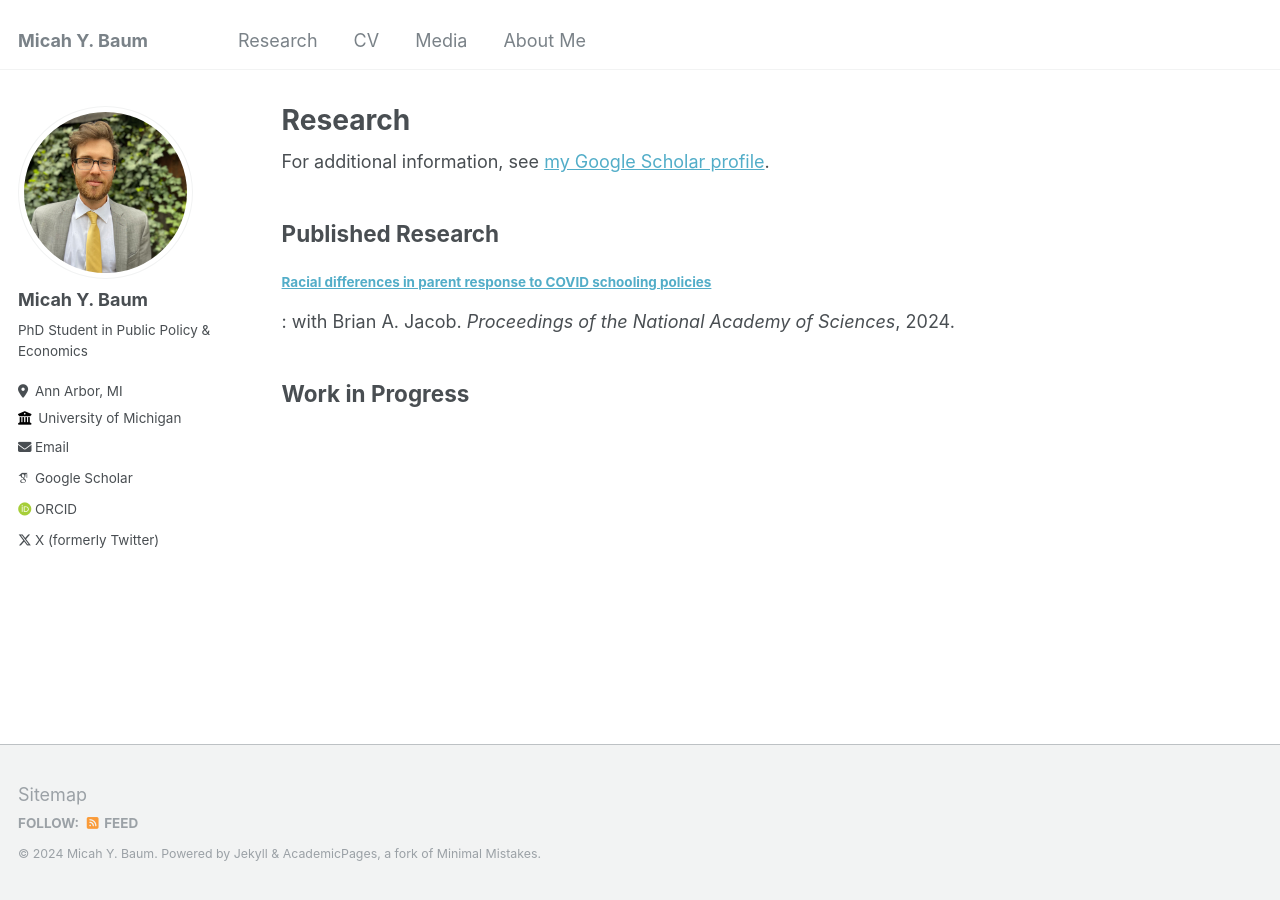
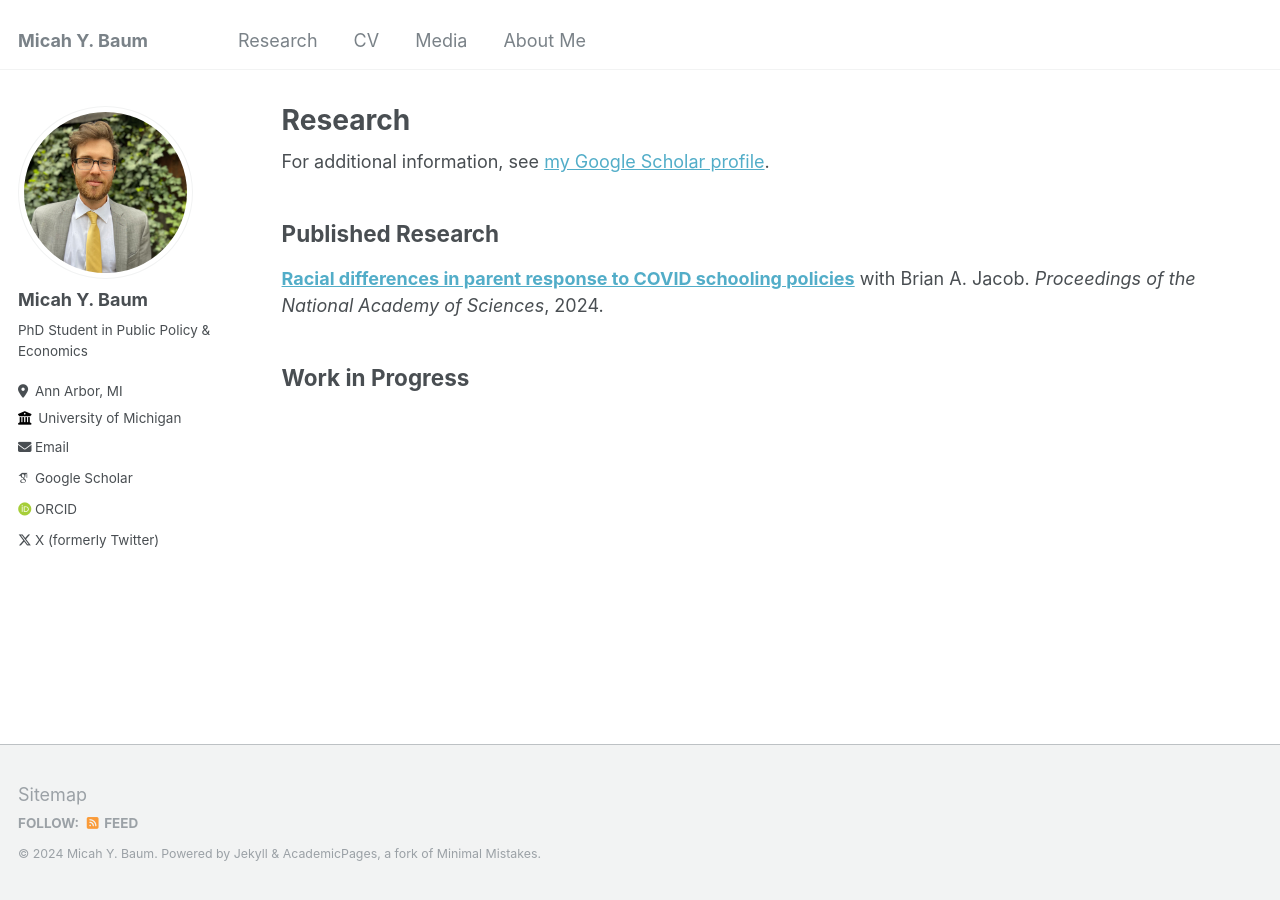
Before and after one commit to micah-baum/micah-baum.github.io, a Jekyll site: the page built from _pages/research.md, in a window 1280 px wide. Built offline with Jekyll 4.4.1, drawn with Linux system fonts in a browser that asks for light colours; some web fonts are replaced.

```diff
--- a/_pages/research.md
+++ b/_pages/research.md
@@ -12,8 +12,8 @@ author_profile: true
 {% include base_path %}
 
 ## Published Research
-#### [Racial differences in parent response to COVID schooling policies](https://micah-baum.github.io/files/baum-jacob-pnas-2024.pdf)
-:    with Brian A. Jacob. _Proceedings of the National Academy of Sciences_, 2024.
+**[Racial differences in parent response to COVID schooling policies](https://micah-baum.github.io/files/baum-jacob-pnas-2024.pdf)**
+with Brian A. Jacob. _Proceedings of the National Academy of Sciences_, 2024.
 
 
 {% for post in site.research-published reversed %}
```
